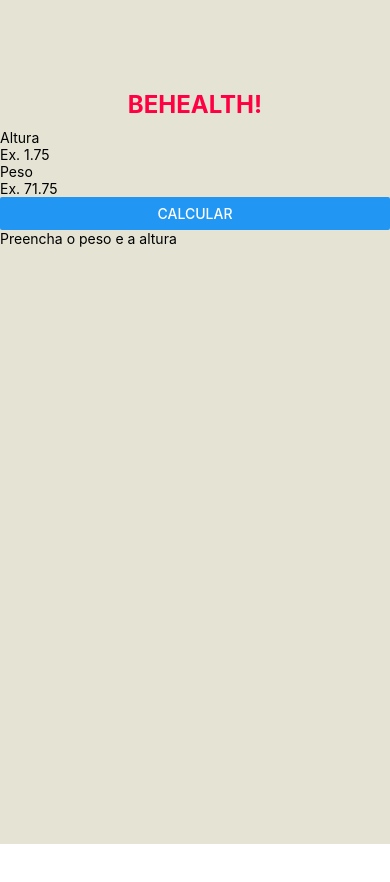
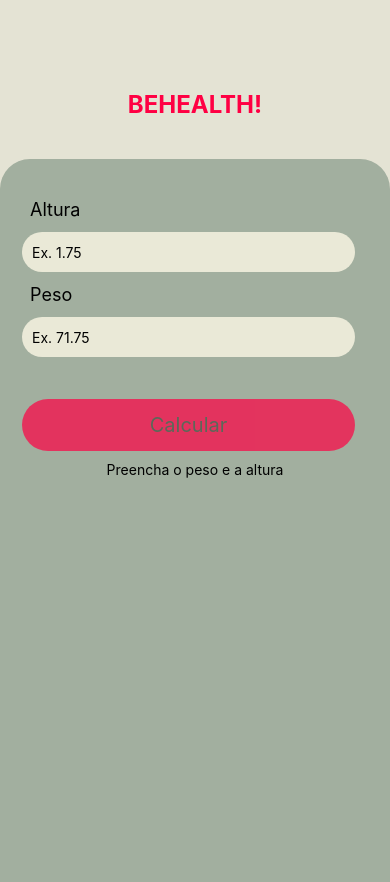
Before and after one commit to ElaineCostadev/First-React-Native, a React Native app: screen / in a window 390 px wide. Shown: the top 882 px of the page. Before the commit the page ends 844 px from the top, so only its background shows below. Built offline with nearby package versions, Linux system fonts and the light colour scheme.

Commit message:
Inserindo styles do forms, incluindo mensagem de validação do campo obrigatorio com Vibrate, ajustando o button para TouchableOpacity - o botao com opacidade quando clica

```diff
--- a/src/components/Form.js
+++ b/src/components/Form.js
@@ -1,6 +1,7 @@
 import React, { useState } from 'react'
-import { View, Text, TextInput, Button } from 'react-native';
+import { View, Text, TextInput, TouchableOpacity, Vibration } from 'react-native';
 import ResultImc from './ResultImc';
+import styles from '../styles/Form.style';
 
 function Form() {
   const [height, setHeight] = useState(null);
@@ -8,50 +9,69 @@
   const [messageImc, setMessageImc] = useState('Preencha o peso e a altura');
   const [imc, setImc] = useState(null);
   const [textButton, setTextButton] = useState('Calcular');
+  const [errorMessage, setErrorMessage] = useState(null);
 
   const imcCalculator = () => {
     return setImc((weight/ (height*height)).toFixed(2));
   };
 
+  const verificationImc = () => {
+    if(imc == null) {
+      Vibration.vibrate();
+      setErrorMessage('Campo obrigatório*')
+    }
+  }
+
   const validationImc = () => {
+
     if(weight !== null && height !== null) {
       imcCalculator()
       setHeight(null)
       setWeight(null)
       setMessageImc(`Seu IMC é igual:` )
       setTextButton('Calcular Novamente')
+      setErrorMessage(null)
       return
     }
+    verificationImc()
     setImc(null)
     setTextButton('Calcular')
     setMessageImc('Preencha o peso e a altura')
+
   };
 
 
   return (
-    <View>
-      <View>
+    <View style={styles.formContext}>
+      <View style={styles.form}>
 
-        <Text>Altura</Text>
+        <Text style={styles.formLabel}>Altura</Text>
+        <Text style={styles.errorMessage}>{errorMessage}</Text>
         <TextInput
+          style={styles.input}
           onChangeText={setHeight}
           value={height}
           placeholder='Ex. 1.75'
           keyboardType='numeric'
         />
 
-        <Text>Peso</Text>
+        <Text style={styles.formLabel}>Peso</Text>
+        <Text style={styles.errorMessage}>{errorMessage}</Text>
         <TextInput
+          style={styles.input}
           onChangeText={setWeight}
           value={weight}
           placeholder='Ex. 71.75'
           keyboardType='numeric'
         />
 
-        <Button
-          title={textButton}
+        <TouchableOpacity
+          style={styles.buttonCalculator}
           onPress={ () => validationImc() }
-        />
+        >
+          <Text style={styles.textButtonCalculator}>{textButton}</Text>
+        </TouchableOpacity>
+
 
       </View>
 
--- /dev/null
+++ b/src/styles/Form.style.js
@@ -0,0 +1,57 @@
+import { StyleSheet } from "react-native";
+
+const styles = StyleSheet.create({
+  formContext: {
+    width: '100%',
+    height: '100%',
+    bottom: 0,
+    backgroundColor: '#A2AF9F',
+    alignItems: 'center',
+    marginTop: 30,
+    borderTopLeftRadius: 30,
+    borderTopRightRadius: 30,
+  },
+  form: {
+    width: '100%',
+    height: 'auto',
+    marginTop: 30,
+    padding: 10,
+  },
+  formLabel: {
+    color: '#000000',
+    fontSize: 18,
+    paddingLeft: 20,
+  },
+  input: {
+    width: '90%',
+    borderRadius: 50,
+    backgroundColor: '#EAE9D7',
+    height: 40,
+    margin: 12,
+    paddingLeft: 10,
+  },
+  buttonCalculator: {
+    borderRadius: 50,
+    alignItems: 'center',
+    justifyContent: 'center',
+    width: '90%',
+    backgroundColor: '#ff0043',
+    opacity: 0.7,
+    paddingTop: 14,
+    paddingBottom: 14,
+    marginLeft: 12,
+    marginTop: 30,
+  },
+  textButtonCalculator: {
+    fontSize: 20,
+    color: '#3F4A3C',
+  },
+  errorMessage: {
+    fontSize: 12,
+    color: 'red',
+    fontWeight: 'bold',
+    paddingLeft: 20,
+  },
+})
+
+export default styles;
```
